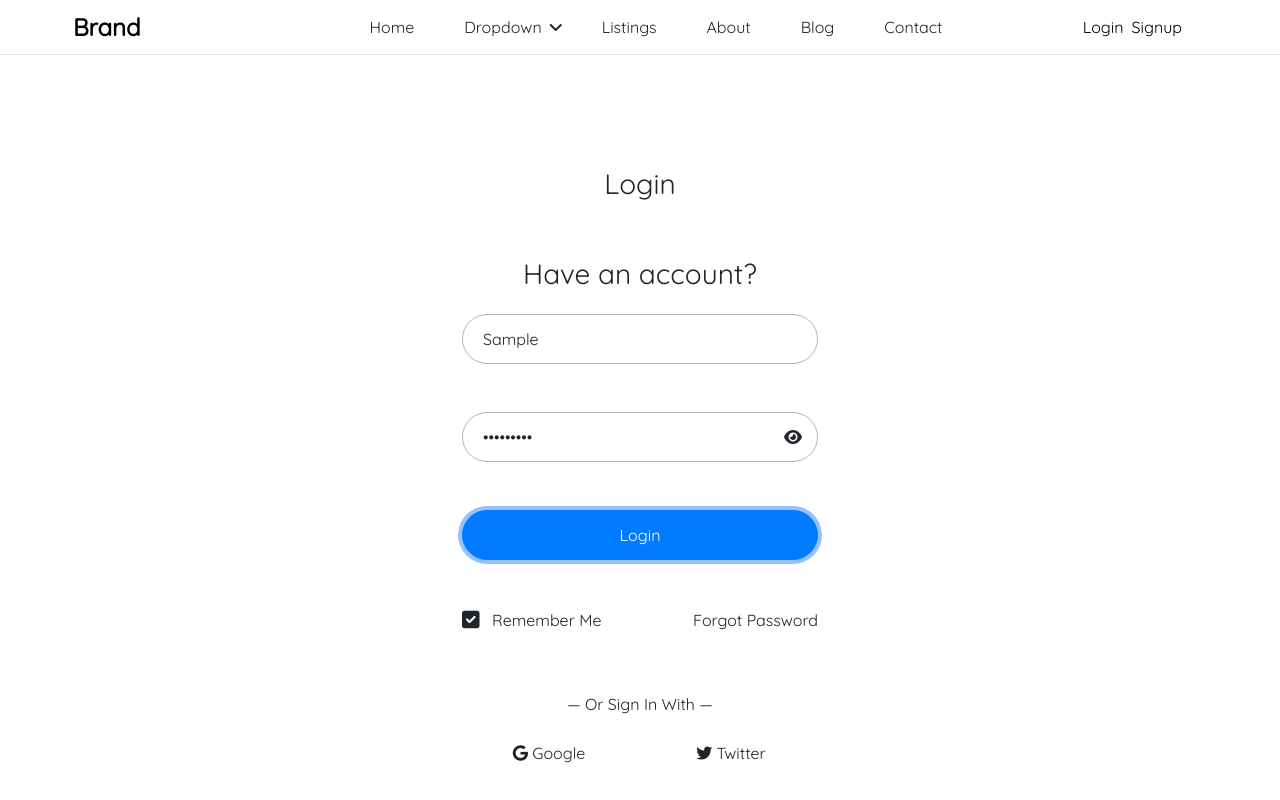
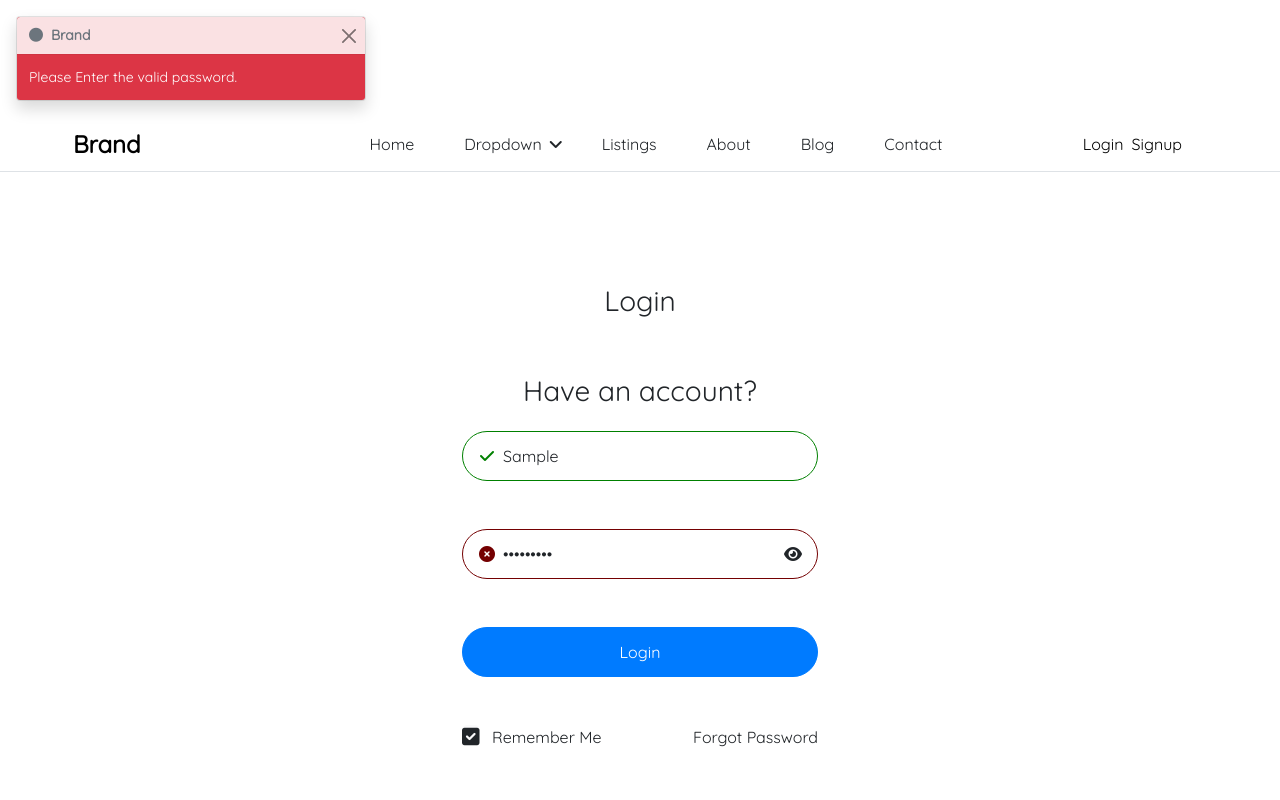
Before and after one commit to furkan3458/react-app-example, a React (Create React App) app: page /login in a window 1280 px wide. Both pictures are taken after typing "Sample", "Sample123" into the empty fields and a click on the button "Login". Shown: the top 800 px of the page. Built offline with nearby package versions, Linux system fonts and the light colour scheme.

Commit message:
login page edited

```diff
--- a/public/css/index.css
+++ b/public/css/index.css
@@ -549,11 +549,45 @@ a:hover {
     border: 1px solid #b3b3b3;
     background: rgba(255, 255, 255, 0.08);
     border-radius: 40px;
-    padding-left: 20px;
+    padding-left: 40px;
     padding-right: 20px;
     -webkit-transition: 0.3s;
     -o-transition: 0.3s;
     transition: 0.3s;
+}
+
+.form-control.invalid {
+    border-color: var(--app-grifindor-red)!important;
+}
+
+.form-control.valid {
+    border-color: green!important;
+}
+
+.form-control+.valid-icon {
+    position: absolute;
+    top: 50%;
+    left: 15px;
+    -webkit-transform: translateY(-50%);
+    -ms-transform: translateY(-50%);
+    transform: translateY(-50%);
+    color: var(--bs-gray-900);
+}
+
+.form-control.valid+.valid-icon::before {
+    content: "\f00c";
+}
+
+.form-control.invalid+.valid-icon::before {
+    content: "\f057";
+}
+
+.form-control.invalid+.valid-icon {
+    color: var(--app-grifindor-red)!important;
+}
+
+.form-control.valid+.valid-icon {
+    color: green!important;
 }
 
 @media (prefers-reduced-motion: reduce) {
--- a/src/Login.tsx
+++ b/src/Login.tsx
@@ -1,5 +1,5 @@
 import React, { useState, useRef, useEffect } from 'react';
-import { Col, Container, Row, Form, Button } from 'react-bootstrap';
+import { Col, Container, Row, Form, Button,ToastContainer,Toast } from 'react-bootstrap';
 import { Link } from 'react-router-dom';
 import { useSelector, connect } from 'react-redux';
 import $ from 'jquery';
@@ -10,6 +10,7 @@ import { setLoading, setAuthenticated, setUser } from './state/actions/authActio
 import NavbarComponent from './components/NavbarComponent';
 import SpinnerComponent from  './components/SpinnerComponent';
 import FooterComponent from './components/FooterComponent';
+import ToastComponent from './components/ToastComponent';
 
 export const Login = ({ ...props }: any) => {
 
@@ -17,14 +18,18 @@ export const Login = ({ ...props }: any) => {
     const [password, setpassword] = useState("");
     const [rememberme, setRememberme] = useState(true);
     const [loaded, setLoaded] = useState(false);
+    const [usernameValid, setusernameValid] = useState(false);
+    const [passwordValid, setpasswordValid] = useState(false);
+    const [toastShow, settoastShow] = useState(false);
+    const [toastMessage, settoastMessage] = useState("");
 
+    const passwordSpan = useRef<HTMLSpanElement>(null);
+    const usernameInput = useRef<HTMLInputElement>(null);
+    const passwordInput = useRef<HTMLInputElement>(null);
     const auth = useSelector((state: StateType) => state.auth);
     console.log(auth);
 
-    const passwordSpan = useRef<HTMLSpanElement>(null);
-
     useEffect(() => {
-        console.log('useEffect');
         if (!loaded)
             setLoaded(true);
     }, []);
@@ -47,7 +52,77 @@ export const Login = ({ ...props }: any) => {
 
     const onSubmitFormClick = (e: any) => {
         e.preventDefault();
+        if((username === "" || !usernameValid) && usernameInput.current){
+            usernameInput.current.focus();
+            settoastMessage("Please Enter the valid username.");
+            settoastShow(true);
+        }
+
+        else if((password === "" || !passwordValid) && passwordInput.current){
+            passwordInput.current.focus();
+            settoastMessage("Please Enter the valid password.");
+            settoastShow(true);
+        }
+
         console.log("Submit", username, password, rememberme);
+    }
+
+    const onChangeUsername = (value:string) =>{
+        if(usernameInput.current === null)
+            return;
+
+        let $this = $(usernameInput.current);
+
+        const userNameRegex = new RegExp("^[a-zA-Z0-9.!@_]{6,30}$");
+        let usernameValid = userNameRegex.test(value);
+
+
+        if(value === ""){
+            $this.removeClass("invalid");
+            $this.removeClass("valid");
+        }
+        else if(!usernameValid){
+            $this.addClass("invalid");
+            $this.removeClass("valid");
+        }
+        else if(usernameValid){
+            $this.addClass("valid");
+            $this.removeClass("invalid");
+        }
+
+        setusername(value);
+        setusernameValid(usernameValid);
+    }
+
+    const onChangePassword = (value:string) => {
+        if(passwordInput.current === null)
+            return;
+
+        const passwordRegex = new RegExp("^(?=.*?[A-Z])(?=.*?[a-z])(?=.*?[0-9])(?=.*?[#?!@$%^&*-]).{8,}$");
+        const passwordValid = passwordRegex.test(value);
+        let $this = $(passwordInput.current);
+
+        if(value === ""){
+            $this.removeClass("invalid");
+            $this.removeClass("valid");
+        }
+        else if(!passwordValid){
+            $this.addClass("invalid");
+            $this.removeClass("valid");
+        }
+        else if(passwordValid){
+            $this.addClass("valid");
+            $this.removeClass("invalid");
+        }
+
+        setpassword(value);
+        setpasswordValid(passwordValid);
+    }
+
+    const toastCallback:Function = () => {
+        console.log("callback",toastShow);
+        if(toastShow)
+            settoastShow(false);
     }
 
     return (!loaded ?
@@ -57,6 +132,8 @@ export const Login = ({ ...props }: any) => {
         </>
         :
         <>
+            <ToastComponent type={"Danger"} position={"top-end"} text={toastMessage}
+            show={toastShow} header={"Brand"} iconClass={"fa-solid fa-circle"} delay={5000} autohide={true} close={()=> toastCallback()}/>
             <NavbarComponent />
             <section className="ftco-section text-black">
                 <Container>
@@ -71,10 +148,12 @@ export const Login = ({ ...props }: any) => {
                                 <h3 className="mb-4 text-center">Have an account?</h3>
                                 <Form className="signin-form">
                                     <Form.Group className="form-group" controlId="formUsername">
-                                        <Form.Control type="text" onChange={(e) => setusername(e.target.value)} placeholder="Username" required />
+                                        <Form.Control ref={usernameInput} type="text" onChange={(e) => onChangeUsername(e.target.value)} placeholder="Username" required />
+                                        <span className="fa fa-fw fa-solid valid-icon"></span>
                                     </Form.Group>
                                     <Form.Group className="form-group d-md-flex" controlId="formPassword">
-                                        <Form.Control type="password" onChange={(e) => setpassword(e.target.value)} placeholder="Password" required />
+                                        <Form.Control ref={passwordInput} type="password" onChange={(e) => onChangePassword(e.target.value)} placeholder="Password" required />
+                                        <span className="fa fa-fw fa-solid valid-icon"></span>
                                         <span ref={passwordSpan} onClick={() => onTogglePasswordClick()} data-toggle="#formPassword" className="fa fa-fw fa-eye field-icon toggle-password"></span>
                                     </Form.Group>
                                     <Form.Group className="form-group">
--- /dev/null
+++ b/src/components/ToastComponent.tsx
@@ -0,0 +1,40 @@
+import React, {useState} from 'react';
+import { Toast,ToastContainer } from 'react-bootstrap';
+interface ToastProps {
+    position: 'top-start' | 'top-center' | 'top-end' | 'middle-start' | 'middle-center' | 'middle-end' | 'bottom-start' | 'bottom-center' | 'bottom-end',
+    type:string,
+    delay:number,
+    text:string,
+    show:boolean,
+    header:string,
+    close?: Function | undefined,
+    autohide:boolean,
+    iconClass:string,
+}
+
+const ToastComponent = (props: ToastProps) => {
+
+    const [show, setShow] = useState(props.show);
+    let isShow = props.show;
+
+    const handleClose = () => {
+        isShow = false;
+        setShow(false);
+
+        if(props.close)
+            props.close();
+    }
+
+    return (
+        <ToastContainer className="p-3" style={{zIndex:2}} position={props.position}>
+            <Toast onClose={()=> handleClose()} show={isShow} delay={props.delay} bg={props.type.toLowerCase()} autohide={props.autohide}>
+                <Toast.Header>
+                    <strong className="me-auto"><i className={props.iconClass + " me-2"}></i>{props.header}</strong>
+                </Toast.Header>
+                <Toast.Body className="text-white">{props.text}</Toast.Body>
+            </Toast>
+        </ToastContainer>
+    );
+}
+
+export default ToastComponent;
```
